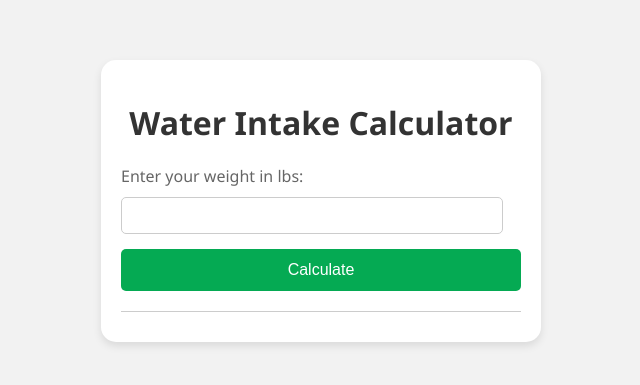
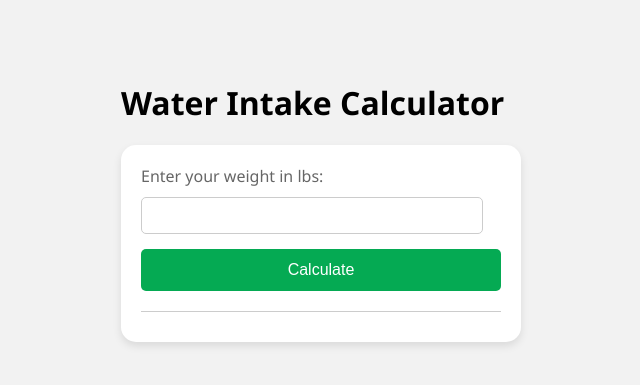
Before and after one commit to HamounKarami/water-intake-calculator, a plain HTML site: page index.html in a window 1280 px wide. Shown: the part 207-592 px from the top of the page, without its empty margins (319-959 px from the left). Drawn offline with Linux system fonts and the light colour scheme.

Commit message:
Update index.html

```diff
--- a/index.html
+++ b/index.html
@@ -14,18 +14,22 @@ body {
     background-color: #f2f2f2;
 }
 
+.calculator-container {
+    max-width: 400px;
+    width: 100%;
+}
+
 .calculator {
     background: #fff;
     padding: 20px;
     border-radius: 15px;
     box-shadow: 0 4px 8px rgba(0, 0, 0, 0.1);
-    max-width: 400px;
-    width: 100%;
 }
 
 .calculator h1 {
     text-align: center;
     color: #333;
+    margin-bottom: 20px;
 }
 
 .calculator label {
@@ -70,12 +74,14 @@ body {
 </head>
 <body>
 
-<div class="calculator">
+<div class="calculator-container">
     <h1>Water Intake Calculator</h1>
-    <label for="weight">Enter your weight in lbs:</label>
-    <input type="number" id="weight" required>
-    <button onclick="calculateWaterIntake()">Calculate</button>
-    <div id="result"></div>
+    <div class="calculator">
+        <label for="weight">Enter your weight in lbs:</label>
+        <input type="number" id="weight" required>
+        <button onclick="calculateWaterIntake()">Calculate</button>
+        <div id="result"></div>
+    </div>
 </div>
 
 <script>
@@ -90,3 +96,8 @@ function calculateWaterIntake() {
 
 </body>
 </html>
+
+</script>
+
+</body>
+</html>
```
